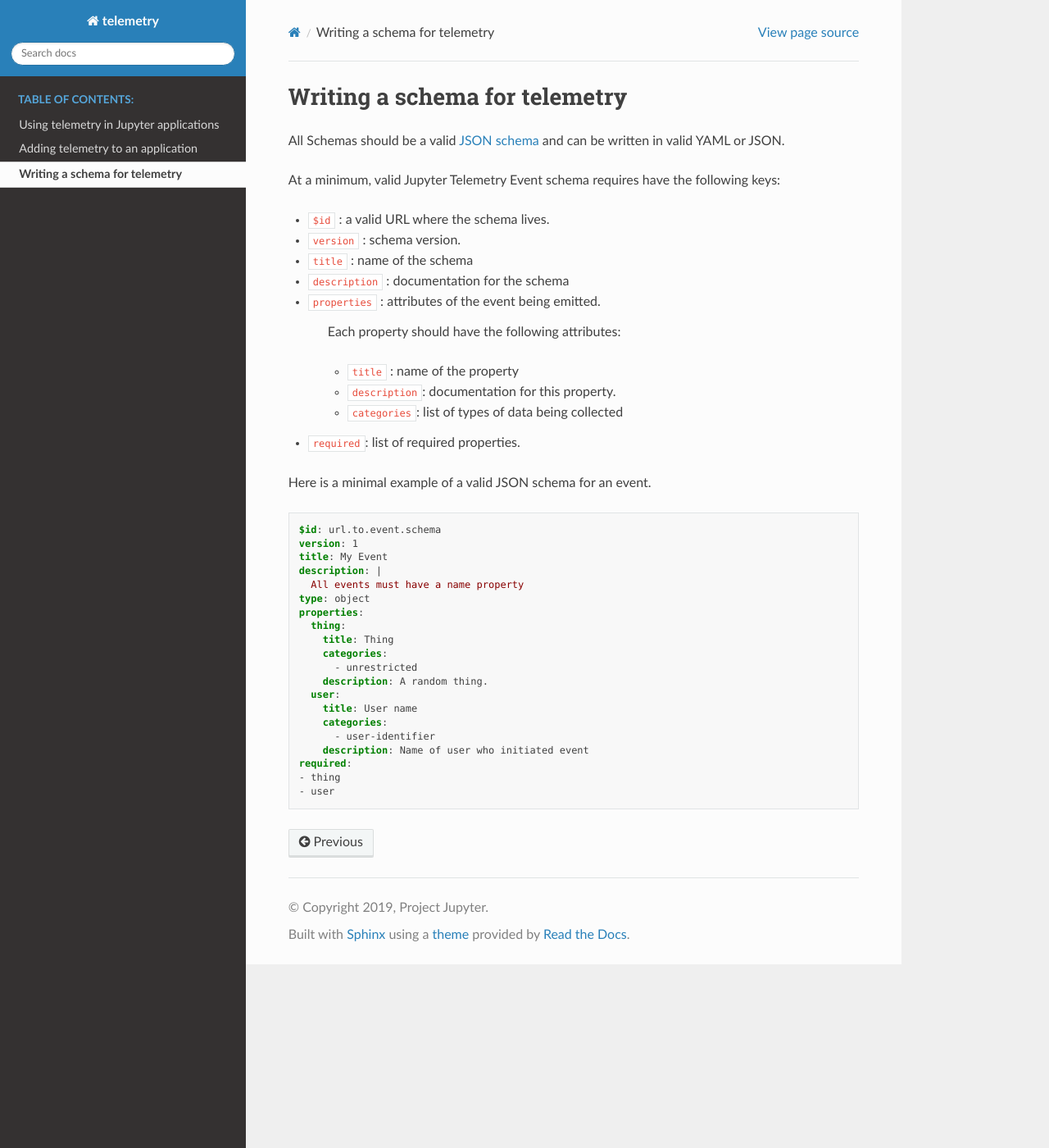
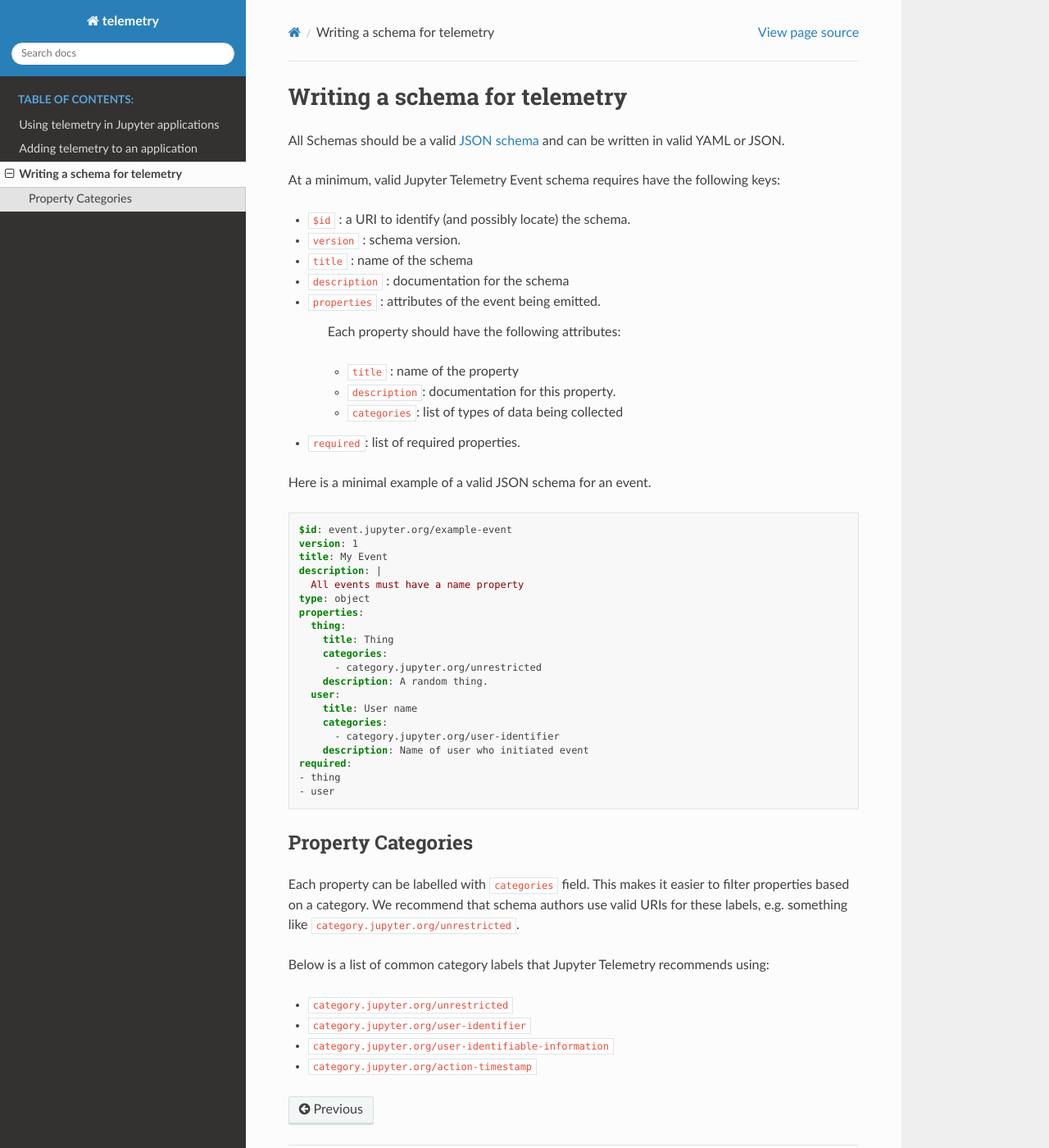
Before and after one commit to jupyter/telemetry, a Sphinx documentation site: the page built from docs/pages/schemas.rst, in a window 1280 px wide and 1400 px high. Shown: the whole window at 82% size. Built offline with Sphinx 7.4.7 and the Read the Docs theme 2.0.0, drawn with Linux system fonts in a browser that asks for light colours.

Commit message:
update docs; add docs about URIs for category labels

```diff
--- a/docs/index.rst
+++ b/docs/index.rst
@@ -31,7 +31,7 @@ Jupyter's Telemetry library can be installed from PyPI.
 
 
 .. toctree::
-   :maxdepth: 2
+   :maxdepth: 1
    :caption: Table of Contents:
 
    pages/configure
--- a/docs/pages/configure.rst
+++ b/docs/pages/configure.rst
@@ -26,8 +26,8 @@ Here is an example of a Jupyter configuration file, e.g. ``jupyter_config.d``, t
     # of data to begin collecting.
     allowed_schemas = {
         "uri.to.schema": {
-            "properties": ["name", "email"],
-            "categories": ["HIPPA-required"]
+            "allowed_properties": ["name", "email"],
+            "allowed_categories": ["HIPPA-required"]
         }
     }
 
--- a/docs/pages/schemas.rst
+++ b/docs/pages/schemas.rst
@@ -5,7 +5,7 @@ All Schemas should be a valid `JSON schema`_ and can be written in valid YAML or
 
 At a minimum, valid Jupyter Telemetry Event schema requires have the following keys:
 
-- ``$id`` : a valid URL where the schema lives.
+- ``$id`` : a URI to identify (and possibly locate) the schema.
 - ``version`` : schema version.
 - ``title`` : name of the schema
 - ``description`` : documentation for the schema
@@ -23,7 +23,7 @@ Here is a minimal example of a valid JSON schema for an event.
 
 .. code-block:: yaml
 
-    $id: url.to.event.schema
+    $id: event.jupyter.org/example-event
     version: 1
     title: My Event
     description: |
@@ -33,12 +33,12 @@ Here is a minimal example of a valid JSON schema for an event.
       thing:
         title: Thing
         categories:
-          - unrestricted
+          - category.jupyter.org/unrestricted
         description: A random thing.
       user:
         title: User name
         categories:
-          - user-identifier
+          - category.jupyter.org/user-identifier
         description: Name of user who initiated event
     required:
     - thing
@@ -46,3 +46,16 @@ Here is a minimal example of a valid JSON schema for an event.
 
 
 .. _JSON schema: https://json-schema.org/
+
+
+Property Categories
+-------------------
+
+Each property can be labelled with ``categories`` field. This makes it easier to filter properties based on a category. We recommend that schema authors use valid URIs for these labels, e.g. something like ``category.jupyter.org/unrestricted``.
+
+Below is a list of common category labels that Jupyter Telemetry recommends using:
+
+* ``category.jupyter.org/unrestricted``
+* ``category.jupyter.org/user-identifier``
+* ``category.jupyter.org/user-identifiable-information``
+* ``category.jupyter.org/action-timestamp``
```
